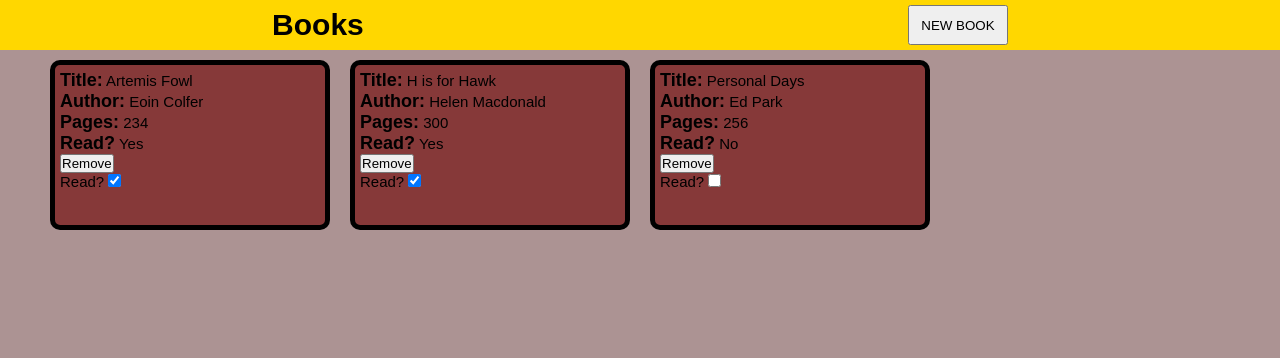
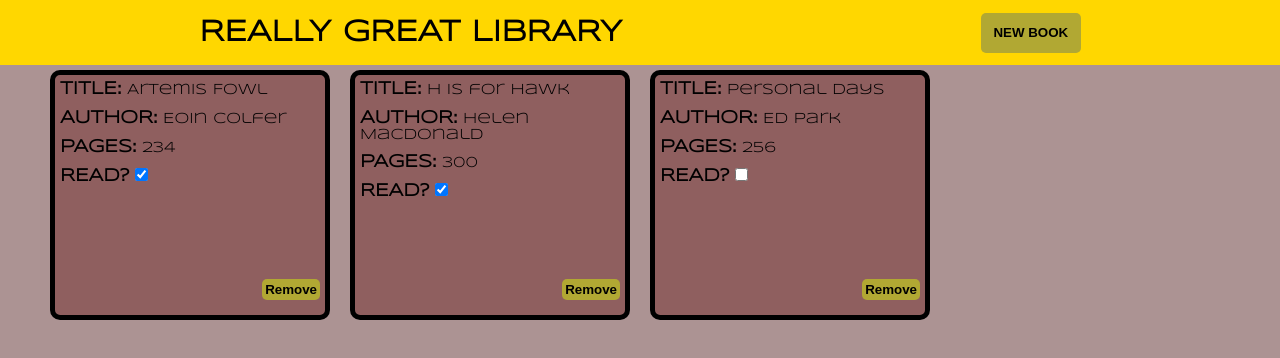
Before and after one commit to braxtonlemmon/js-book-library, a plain HTML site: page index.html in a window 1280 px wide. Drawn offline with nearby package versions, Linux system fonts and the light colour scheme.

Commit message:
Finish responsive design styling

```diff
--- a/assets/style.css
+++ b/assets/style.css
@@ -1,15 +1,18 @@
 * {
 	margin: 0;
 	padding: 0;
+	box-sizing: border-box;
+
 }
 
 body {
-	font-family: George, sans-serif;
+	font-family: 'Syncopate', sans-serif;
 	background-color: rgb(172, 147, 147);
 }
 
 h1 {
 	font-size: 30px;
+	text-transform: uppercase;
 }
 
 .wrapper {
@@ -19,16 +22,29 @@ h1 {
 	grid-template-columns: 50px 1fr 50px;
 }
 
+.button {
+	border-radius: 5px;
+	border: none;
+	cursor: pointer;
+	background: rgb(177, 168, 51);
+	font-weight: 600;
+}
+
+.button:hover {
+	transform: scale(1.02);
+}
+
 /* HEADER */
 .header {
 	grid-column: 1 / -1;
 	background: gold;
-	height: 50px;
+	height: 65px;
 	width: 100%;
 	display: flex;
 	justify-content: space-around;
 	align-items: center;
 	position: fixed;
+	padding: 0 20px;
 }
 
 .new-book {
@@ -41,28 +57,35 @@ h1 {
 .container {
 	display: grid;
 	grid-template-columns: 1fr 1fr;
-	grid-auto-rows: 200px;
+	grid-auto-rows: 250px;
 	gap: 20px;
 	grid-column: 2 / span 1;
-	padding-top: 60px;
+	padding: 70px 0;
 }
 
 /* Book card */
 .book {
-	background-color: rgb(134, 57, 57);
+	background-color: rgb(143, 95, 95);
 	border: 5px solid black;
 	border-radius: 10px;
 	font-size: 14px;
-	height: 150px;
+	height: 100%;
 	font-size: 15px;
 	padding: 5px;
 	display: flex;
 	flex-direction: column;
+	color: rgb(0, 0, 0);
+}
+
+.book >* {
+	margin-bottom: 10px;
+	max-width: 300px;
 }
 
 .card-label {
 	font-weight: 700;
 	font-size: 18px;
+	text-transform: uppercase;
 }
 
 /* FORM */
@@ -78,7 +101,7 @@ h1 {
 	margin-left: auto;
 	margin-right: auto;
 	padding: 30px;
-	height: 300px;
+	height: 350px;
 	width: 50%;
 	text-align: center;
 }
@@ -87,6 +110,9 @@ h1 {
 	margin: 5px;
 }
 
+.form-buttons > * {
+	padding: 5px;
+}
 .read-status {
 	display: flex;
 	justify-content: space-around;
@@ -98,6 +124,11 @@ h1 {
 	margin-top: 30px;
 }
 
+.delete-card {
+	padding: 3px;
+	align-self: end;
+	margin-top: auto;
+}
 
 @media only screen and (min-width: 768px) {
 	.container {
@@ -109,4 +140,8 @@ h1 {
 	.container {
 		grid-template-columns: repeat(4, 1fr);
 	}
+
+	.book {
+		max-width: 400px;
+	}
 }
--- a/index.html
+++ b/index.html
@@ -4,13 +4,14 @@
 		<meta charset="utf-8">
 		<meta name="viewport" content="width=device-width, initial-scale=1.0">
 		<title>Library App</title>
+		<link href="https://fonts.googleapis.com/css?family=Syncopate&display=swap" rel="stylesheet">
 		<link rel="stylesheet" href="assets/style.css">
 	</head>
 	<body>
 		<div class="wrapper">
 			<header class="header">
-				<h1>Books</h1>
-				<button type="button" class="new-book" value="Add Book">NEW BOOK</button>
+				<h1>Really great library</h1>
+				<button type="button" class="button new-book" value="Add Book">NEW BOOK</button>
 			</header>
 			<div class="container"></div>
 		</div>
@@ -36,13 +37,10 @@
 					</div>
 				</div>
 				<div class="form-buttons">
-					<input type="button" class="submitBook" value="Add Book">
-					<input type="button" class="cancel" value="Cancel">
+					<input type="button" class="button submitBook" value="Add Book">
+					<input type="button" class="button cancel" value="Cancel">
 			</form>
 		</div>
-
-
-
 		<script src="script.js"></script>
 	</body>
 </html>
--- a/script.js
+++ b/script.js
@@ -53,9 +53,6 @@ function Book(title, author, pages, read) {
 // Add method to Book prototype to toggle read status
 Book.prototype.changeReadStatus = function () {
 	this.read = (this.read ? false : true);
-	const div = document.querySelector(`div[data-id="${this.id}"]`);
-	const span = div.getElementsByClassName('status').item(0);
-	span.textContent = (this.read ? hasRead : notRead);
 };
 
 // The data entered into the form to be used to make the book card
@@ -130,7 +127,7 @@ function createBookElement(book) {
 		`
 			<div class="card-title">
 				<span class="card-label">Title:</span>
-				<span class="title">${book.title}</span
+				<span class="title">${book.title}</span>
 			</div>
 			<div class="card-author">
 				<span class="card-label">Author:</span>
@@ -140,19 +137,13 @@ function createBookElement(book) {
 				<span class="card-label">Pages:</span>
 				<span class="pages">${book.pages}</span>
 			</div>
-			<div class="card-status">
+			<label class="switch">
 				<span class="card-label">Read?</span>
-				<span class="status">
-					${book.read ? hasRead : notRead}
-				</span>
-			</div>
-			<div class="card-buttons">
-				<input type="button" class="delete-card" data-id="${book.id}" value="Remove">
-			</div>
-			<label class="switch">
-				<span>Read?</span>
 				<input class="checkbox" type="checkbox" data-id="${book.id}" ${checked}>
 			</label>
+
+				<input type="button" class="button delete-card" data-id="${book.id}" value="Remove">
+
 		`
 	div.classList.add('book');
 	div.dataset.id = book.id;
@@ -178,6 +169,7 @@ function showForm() {
 	bookForm.style.visibility = "initial";
 	wrapper.style.opacity = "0.5";
 }
+
 function deleteCard(e) {
 	// remove div
 	const delId = e.target.dataset.id;
@@ -201,20 +193,20 @@ function deleteCard(e) {
 window.addEventListener('click', (e) => {
 	console.log(e.target.className);
 	switch (e.target.className) {
-		case 'new-book':
+		case 'button new-book':
 			showForm();
 			break;
-		case 'cancel':
+		case 'button cancel':
 			hideForm();
 			break;
-		case 'submitBook':
+		case 'button submitBook':
 			if (validateForm()) {
 				getFormData();
 				addBookToLibrary(formData.title, formData.author, formData.pages, formData.read);
 				hideForm();
 			}
 			break;
-		case 'delete-card':
+		case 'button delete-card':
 			deleteCard(e);
 			break;
 		case 'checkbox':
```
